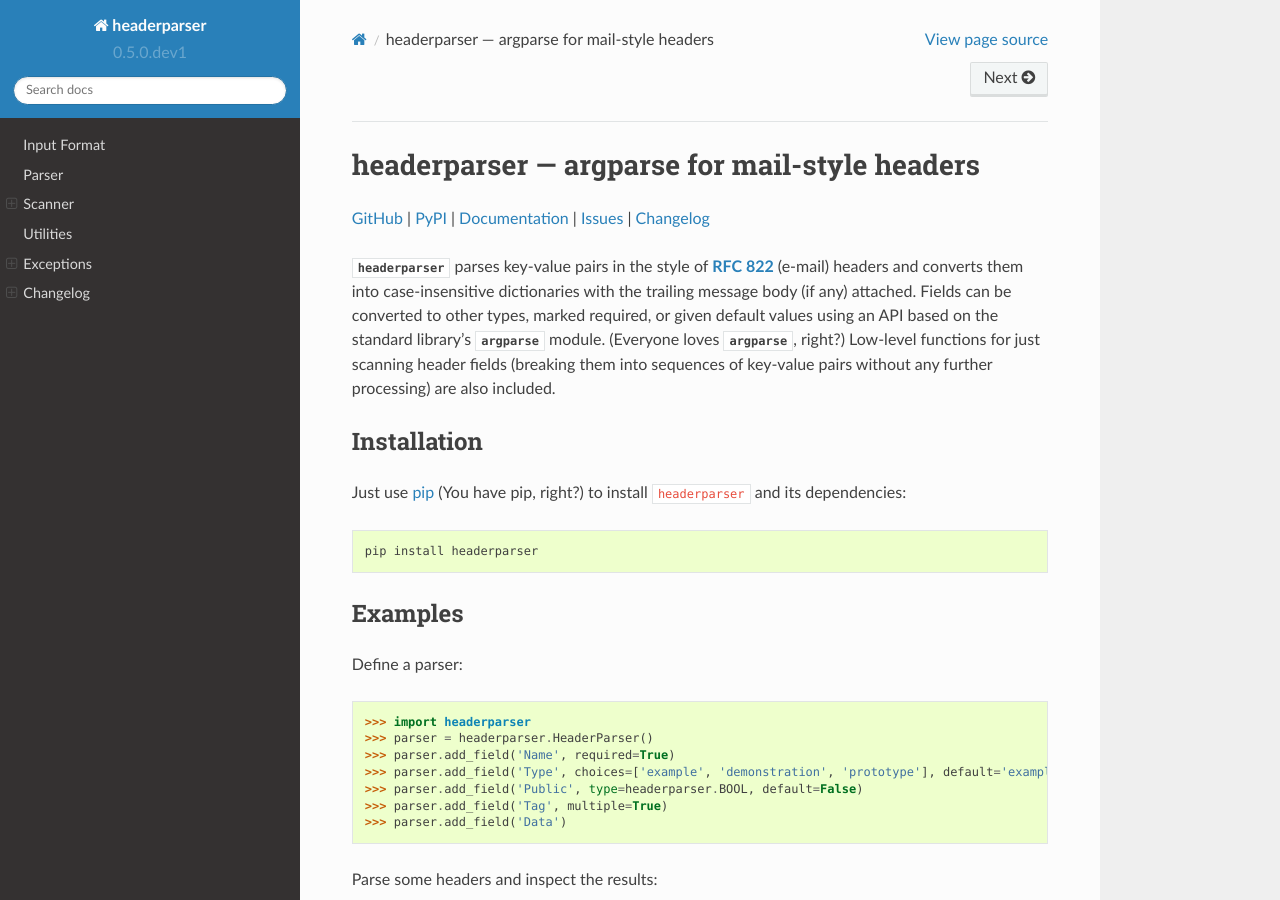
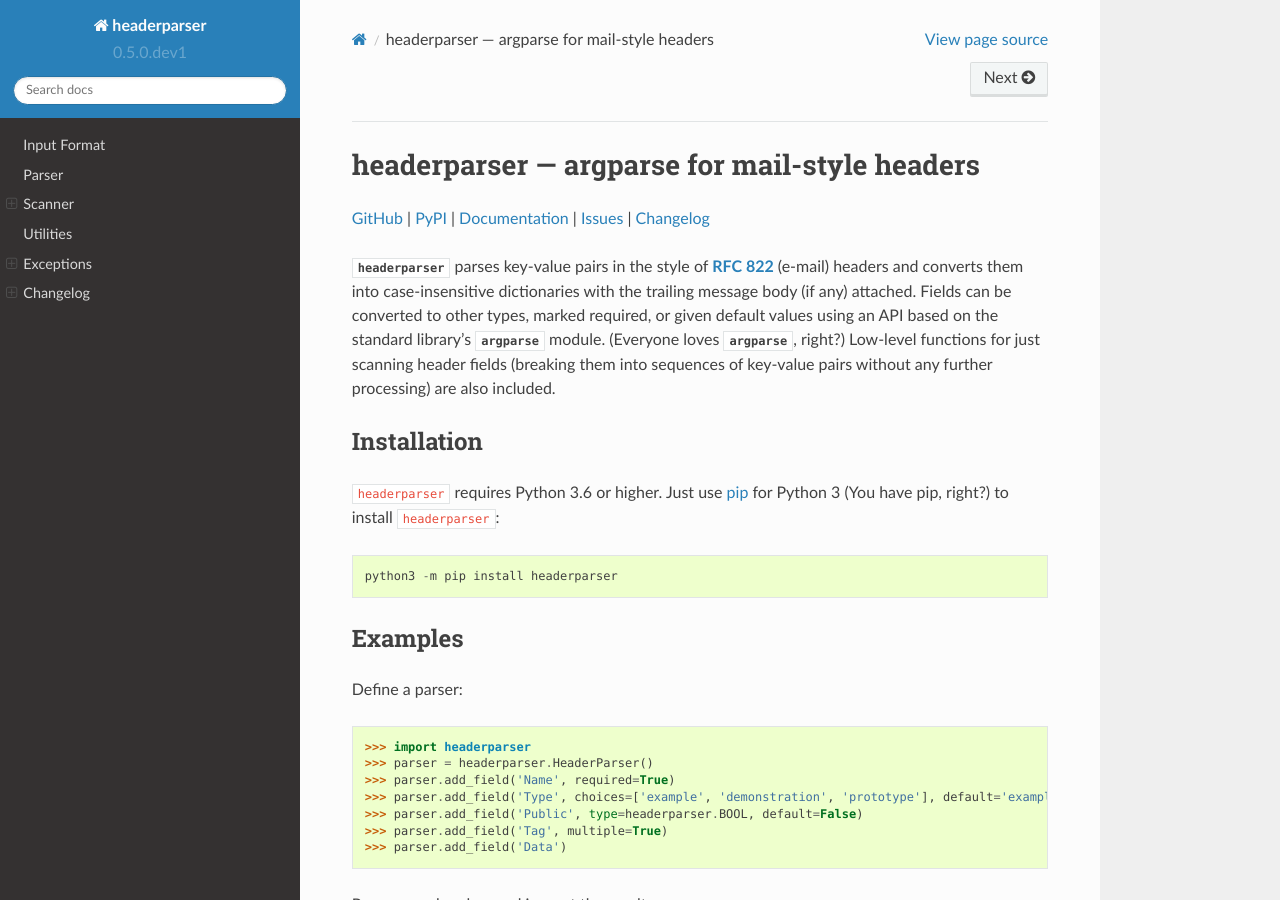
Before and after one commit to wheelodex/headerparser, a Sphinx documentation site: the page built from docs/index.rst, in a window 1280 px wide and 900 px high. Built offline with Sphinx 7.4.7 and the Read the Docs theme 2.0.0, drawn with Linux system fonts in a browser that asks for light colours.

Commit message:
Update installation instructions in docs/index.rst

```diff
--- a/docs/index.rst
+++ b/docs/index.rst
@@ -30,10 +30,11 @@
 
 Installation
 ============
-Just use `pip <https://pip.pypa.io>`_ (You have pip, right?) to install
-``headerparser`` and its dependencies::
+``headerparser`` requires Python 3.6 or higher.  Just use `pip
+<https://pip.pypa.io>`_ for Python 3 (You have pip, right?) to install
+``headerparser``::
 
-    pip install headerparser
+    python3 -m pip install headerparser
 
 
 Examples
```
